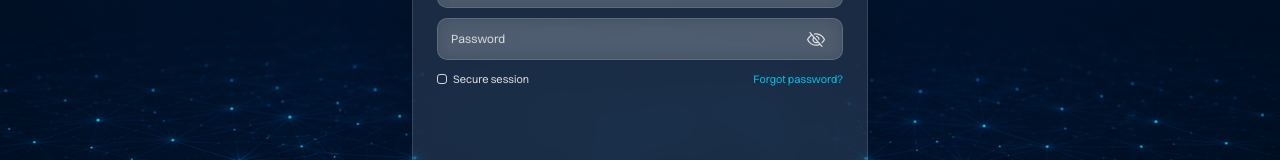
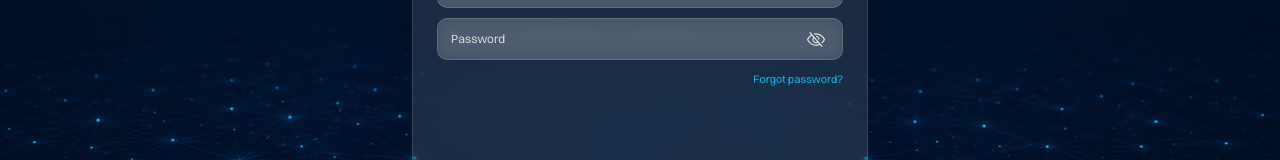
Before and after one commit to SpeedZone169/kordyne, a Next.js app: page /login in a window 1280 px wide. Shown: the part 414-574 px from the top of the page. Built offline with nearby package versions, Linux system fonts and the light colour scheme; no server answers.

Commit message:
Remove secure session login label

```diff
--- a/app/login/Client.tsx
+++ b/app/login/Client.tsx
@@ -251,7 +251,6 @@ export default function Client({ nextPath, portal }: Props) {
         </label>
 
         <div className={styles.formOptions}>
-          <span>Secure session</span>
           <Link href="/forgot-password">Forgot password?</Link>
         </div>
 
--- a/app/login/login.module.css
+++ b/app/login/login.module.css
@@ -279,25 +279,11 @@
   display: flex;
   min-height: 18px;
   align-items: center;
-  justify-content: space-between;
+  justify-content: flex-end;
   gap: 16px;
   color: rgba(255, 255, 255, 0.82);
   font-size: 11px;
   line-height: 16px;
-}
-
-.formOptions span {
-  display: inline-flex;
-  align-items: center;
-  gap: 6px;
-}
-
-.formOptions span::before {
-  width: 10px;
-  height: 10px;
-  border: 1px solid rgba(255, 255, 255, 0.8);
-  border-radius: 3px;
-  content: "";
 }
 
 .formOptions a {
```
